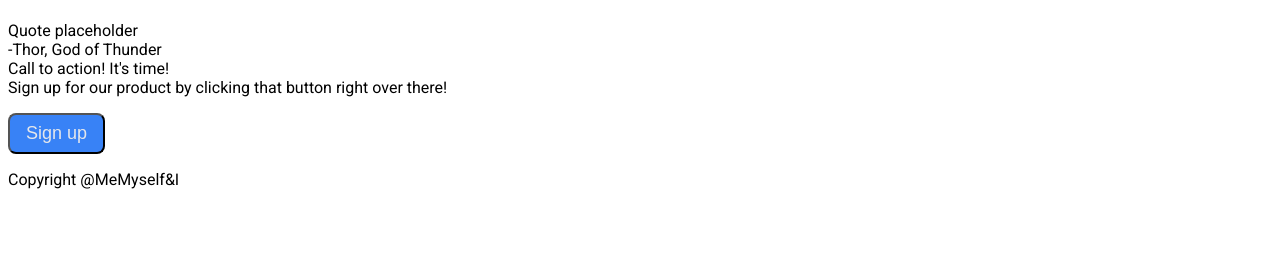
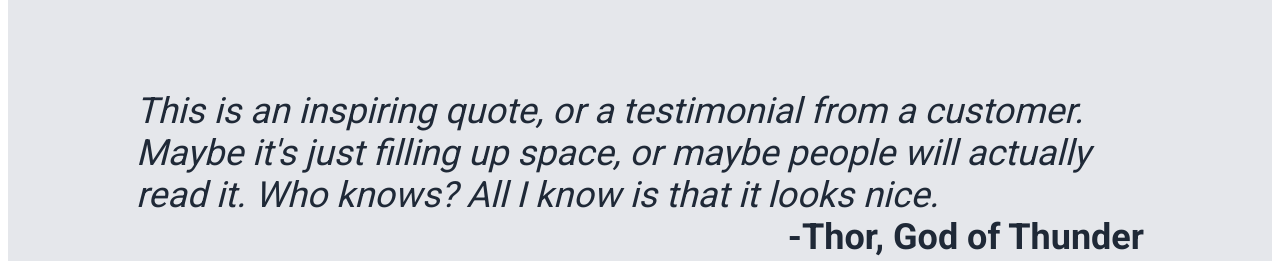
Before and after one commit to filipsmoczkiewicz/odin-landing-page, a plain HTML site: page index.html in a window 1280 px wide. Shown: the part 619-880 px from the top of the page. Before the commit the page ends 816 px from the top, so only its background shows below. Drawn offline with Linux system fonts and the light colour scheme.

Commit message:
Style section 2 - quote.

```diff
--- a/index.html
+++ b/index.html
@@ -48,7 +48,8 @@
         </div>
     </div>
     <div class="section2">
-        <div class="quote">Quote placeholder</div>
+        <div class="quote">This is an inspiring quote, or a testimonial from a customer. Maybe it's just filling up space, or maybe people will actually read it. Who knows? All I know
+            is that it looks nice.</div>
         <div class="quoteauthor">-Thor, God of Thunder</div>
     </div>
     <div class="section3">
--- a/style.css
+++ b/style.css
@@ -77,7 +77,7 @@ button {
     border-radius: 8px;
 }
 
-/* section 1 */
+/* section 1 - images */
 .section1 {
     display: flex;
     flex-direction: column;
@@ -106,3 +106,25 @@ button {
 .card {
     width: 120px;
 }
+
+/* section 2 - quote */
+.section2 {
+    display: flex;
+    flex-direction: column;
+    background-color: #E5E7EB;
+    padding: 128px;
+}
+
+.quote {
+    font-size: 36px;
+    font-style: italic;
+    color: #1F2937;
+
+}
+
+.quoteauthor {
+    font-size: 36px;
+    font-weight: bold;
+    color: #1F2937;
+    align-self: flex-end;
+}
```
